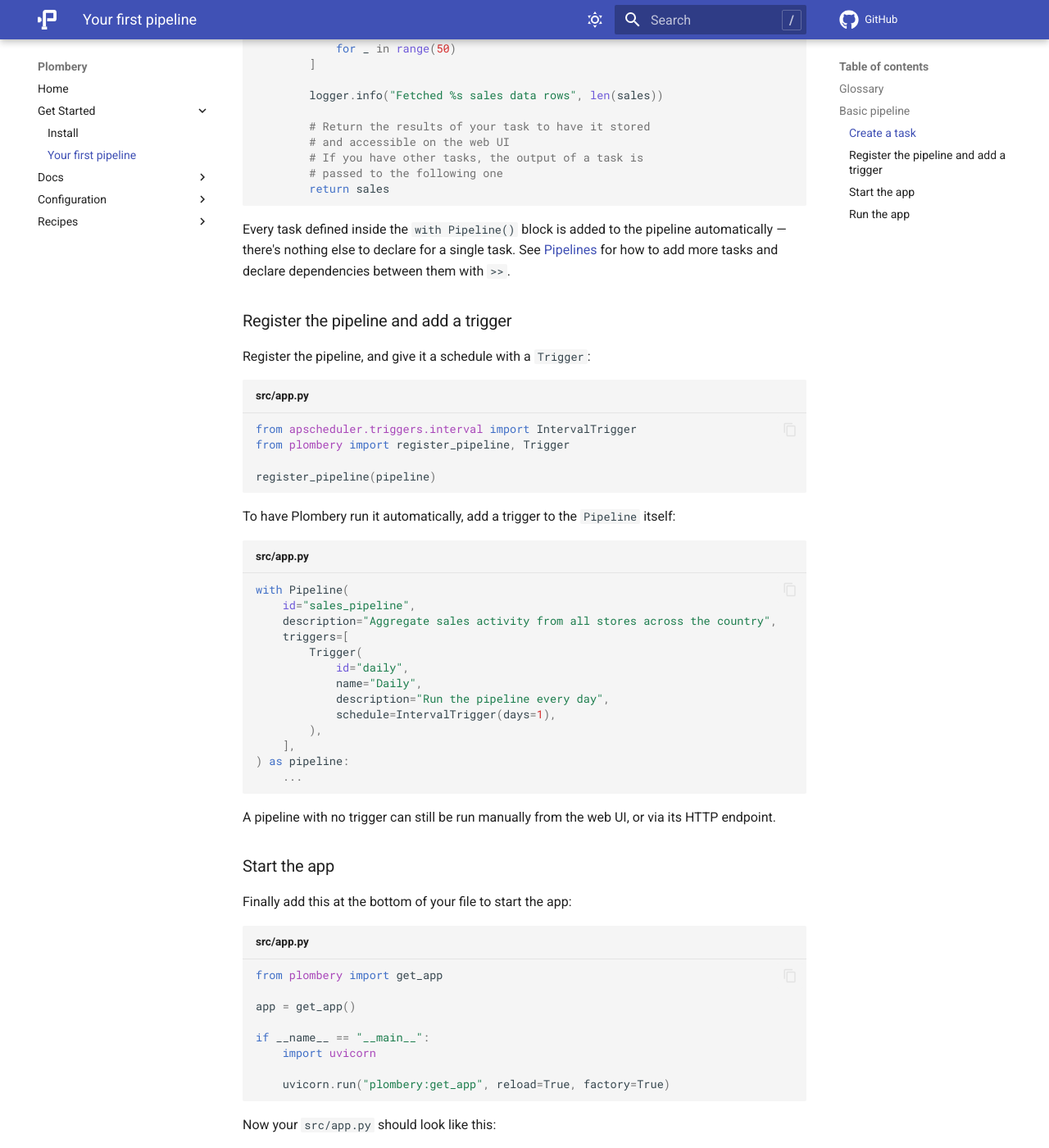
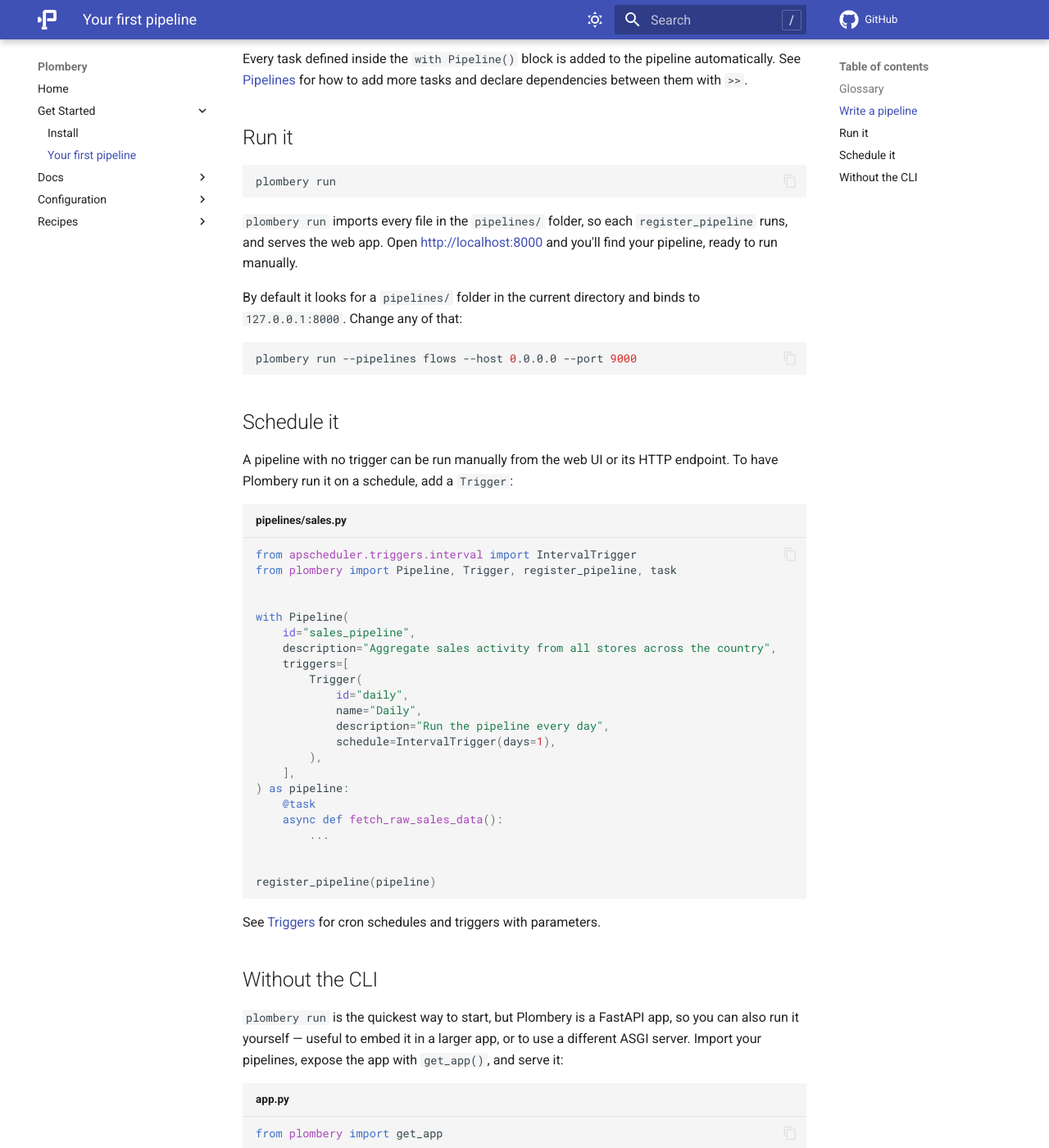
Before and after one commit to lucafaggianelli/plombery, an MkDocs documentation site: the page built from docs/create-a-pipeline.md, in a window 1280 px wide and 1400 px high, scrolled down 1459 px. Shown: the whole window at 82% size. Built offline with MkDocs 1.6.1 and Material for MkDocs 9.7.7, drawn with Linux system fonts in a browser that asks for light colours; comment, search, counter and statistics services are not loaded; some of the changed text lies outside the part shown.

Commit message:
Add a plombery CLI to run pipelines without an app.py
`plombery run` imports a `pipelines` module or package — a `pipelines/`
folder, importing every submodule so each `register_pipeline` runs — then
serves the FastAPI app with uvicorn. This removes the boilerplate `app.py`
with its uvicorn wiring that every project needed: dropping a file in a
`pipelines/` folder and running `plombery run` is enough.

The folder works as a namespace package, so no `__init__.py` is required.
`--pipelines` points at a different module, `--host`/`--port` change the bind
address. A missing module is reported with a clear message, not a raw
ModuleNotFoundError.

`get_app()` and a hand-written `app.py` still work, for embedding Plombery in
a larger app or using a different ASGI server.

Single process for now: the `serve`/`worker` split waits for the scheduler
rework, and `plombery` being a command group makes adding those additive.

`click` becomes a direct dependency (it was already present transitively via
uvicorn); the console entry point is declared in pyproject.toml.

Co-Authored-By: Claude Opus 5 <noreply@anthropic.com>
Claude-Session: https://claude.ai/code/session_01NMKpT2ithZsTva6dXxbKwn

````diff
--- a/docs/create-a-pipeline.md
+++ b/docs/create-a-pipeline.md
@@ -1,17 +1,14 @@
 # Create your first pipeline
 
-Create a new folder in your project root with
-a file named `app.py` (or any name you want) in it,
-as in Python files should be in a top-level package.
-
-This should be your folder structure:
+Plombery discovers your pipelines from a `pipelines/` folder and runs them with
+the `plombery` command. A minimal project is just that folder with one file in
+it:
 
 ``` { .sh .no-copy }
 .
-├─ .venv/ # virtual environment folder
-└─ src/
-   ├─ __init__.py # empty file needed to declare Python modules
-   └─ app.py # entrypoint to the project
+├─ .venv/          # virtual environment folder
+└─ pipelines/
+   └─ sales.py     # a pipeline
 ```
 
 ## Glossary
@@ -23,22 +20,17 @@ Before starting, let's define some naming so there will be no confusion!
 * **Trigger**: is the entrypoint to run a pipeline, a trigger can be a schedule, a webhook, a button on the web UI, etc.
 * **Pipeline Run**: (sometimes simply referred as *Run*) is the result of running a pipeline
 
-## Basic pipeline
+## Write a pipeline
 
-### Create a task
+Create `pipelines/sales.py`. A *Task* is a Python function decorated with
+`@task`; a *Pipeline* groups the tasks defined inside its `with` block; and
+`register_pipeline` makes Plombery aware of it.
 
-A *Task* is the base block in Plombery and it's just a Python function that
-performs an action, i.e. download some data from an HTTP API, runs a query on a DB, etc.
-
-!!! info
-
-    notice how the `@task` decorator is used to declare a task
-
-```py title="src/app.py"
+```py title="pipelines/sales.py"
 from datetime import datetime
 from random import randint
 
-from plombery import Pipeline, task, get_logger
+from plombery import Pipeline, register_pipeline, task, get_logger
 
 
 with Pipeline(id="sales_pipeline") as pipeline:
@@ -46,10 +38,8 @@ with Pipeline(id="sales_pipeline") as pipeline:
     async def fetch_raw_sales_data():
         """Fetch latest 50 sales of the day"""
 
-        # using Plombery logger your logs will be stored
-        # and accessible on the web UI
+        # Using Plombery's logger, your logs are stored and shown in the web UI
         logger = get_logger()
-
         logger.debug("Fetching sales data...")
 
         sales = [
@@ -64,32 +54,46 @@ with Pipeline(id="sales_pipeline") as pipeline:
 
         logger.info("Fetched %s sales data rows", len(sales))
 
-        # Return the results of your task to have it stored
-        # and accessible on the web UI
-        # If you have other tasks, the output of a task is
-        # passed to the following one
+        # Returning a value stores it and makes it available in the web UI;
+        # it's also passed to any task downstream of this one
         return sales
-```
 
-Every task defined inside the `with Pipeline()` block is added to the
-pipeline automatically — there's nothing else to declare for a single task.
-See [Pipelines](pipelines.md) for how to add more tasks and declare
-dependencies between them with `>>`.
-
-### Register the pipeline and add a trigger
-
-Register the pipeline, and give it a schedule with a `Trigger`:
-
-```py title="src/app.py"
-from apscheduler.triggers.interval import IntervalTrigger
-from plombery import register_pipeline, Trigger
 
 register_pipeline(pipeline)
 ```
 
-To have Plombery run it automatically, add a trigger to the `Pipeline` itself:
+Every task defined inside the `with Pipeline()` block is added to the pipeline
+automatically. See [Pipelines](pipelines.md) for how to add more tasks and
+declare dependencies between them with `>>`.
 
-```py title="src/app.py"
+## Run it
+
+```sh
+plombery run
+```
+
+`plombery run` imports every file in the `pipelines/` folder, so each
+`register_pipeline` runs, and serves the web app. Open
+[http://localhost:8000](http://localhost:8000){target=_blank} and you'll find
+your pipeline, ready to run manually.
+
+By default it looks for a `pipelines/` folder in the current directory and
+binds to `127.0.0.1:8000`. Change any of that:
+
+```sh
+plombery run --pipelines flows --host 0.0.0.0 --port 9000
+```
+
+## Schedule it
+
+A pipeline with no trigger can be run manually from the web UI or its HTTP
+endpoint. To have Plombery run it on a schedule, add a `Trigger`:
+
+```py title="pipelines/sales.py"
+from apscheduler.triggers.interval import IntervalTrigger
+from plombery import Pipeline, Trigger, register_pipeline, task
+
+
 with Pipeline(
     id="sales_pipeline",
     description="Aggregate sales activity from all stores across the country",
@@ -102,97 +106,37 @@ with Pipeline(
         ),
     ],
 ) as pipeline:
-    ...
+    @task
+    async def fetch_raw_sales_data():
+        ...
+
+
+register_pipeline(pipeline)
 ```
 
-A pipeline with no trigger can still be run manually from the web UI, or via
-its HTTP endpoint.
+See [Triggers](triggers.md) for cron schedules and triggers with parameters.
 
-### Start the app
+## Without the CLI
 
-Finally add this at the bottom of your file to start the app:
+`plombery run` is the quickest way to start, but Plombery is a FastAPI app, so
+you can also run it yourself — useful to embed it in a larger app, or to use a
+different ASGI server. Import your pipelines, expose the app with `get_app()`,
+and serve it:
 
-```py title="src/app.py"
+```py title="app.py"
 from plombery import get_app
+
+# import the modules that register pipelines
+import pipelines.sales  # noqa: F401
 
 app = get_app()
 
 if __name__ == "__main__":
     import uvicorn
 
-    uvicorn.run("plombery:get_app", reload=True, factory=True)
+    uvicorn.run(app)
 ```
 
-Now your `src/app.py` should look like this:
-
-??? Example "Click to see the full content of src/app.py"
-
-    ```py title="src/app.py"
-    from datetime import datetime
-    from random import randint
-
-    from apscheduler.triggers.interval import IntervalTrigger
-    from plombery import Pipeline, Trigger, get_app, get_logger, register_pipeline, task
-
-
-    with Pipeline(
-        id="sales_pipeline",
-        description="Aggregate sales activity from all stores across the country",
-        triggers=[
-            Trigger(
-                id="daily",
-                name="Daily",
-                description="Run the pipeline every day",
-                schedule=IntervalTrigger(days=1),
-            ),
-        ],
-    ) as pipeline:
-        @task
-        async def fetch_raw_sales_data():
-            """Fetch latest 50 sales of the day"""
-
-            # using Plombery logger your logs will be stored
-            # and accessible on the web UI
-            logger = get_logger()
-
-            logger.debug("Fetching sales data...")
-
-            sales = [
-                {
-                    "price": randint(1, 1000),
-                    "store_id": randint(1, 10),
-                    "date": datetime.today(),
-                    "sku": randint(1, 50),
-                }
-                for _ in range(50)
-            ]
-
-            logger.info("Fetched %s sales data rows", len(sales))
-
-            # Return the results of your task to have it stored
-            # and accessible on the web UI
-            return sales
-
-    register_pipeline(pipeline)
-
-    app = get_app()
-
-    if __name__ == "__main__":
-        import uvicorn
-
-        uvicorn.run("plombery:get_app", reload=True, factory=True)
-    ```
-
-### Run the app
-
-Plombery is based on FastAPI so you can run it as a normal FastAPI app
-via `uvicorn` (as in this example) or another ASGI web server.
-
-So install `uvicorn` and run the app:
-
 ```sh
-pip install uvicorn
-python src/app.py
+python app.py
 ```
-
-Now open the page [http://localhost:8000](http://localhost:8000){target=_blank} in your browser and enjoy!
--- a/pyproject.toml
+++ b/pyproject.toml
@@ -20,6 +20,7 @@ dependencies = [
   "alembic>=1.16.5",
   "apprise>=1.8.0",
   "authlib==1.6.5",
+  "click>=8.1.0",
   "fastapi>=0.115.8",
   "httpx>=0.25.0",
   "itsdangerous>=2.1.2",
@@ -36,6 +37,9 @@ dependencies = [
   "uuid6>=2025.0.1",
 ]
 dynamic = ["version"]
+
+[project.scripts]
+plombery = "plombery.cli:main"
 
 [dependency-groups]
 dev = [
````
Also changed, not shown: CHANGELOG.md (+3 -0 lines), CLAUDE.md (+4 -0 lines), ROADMAP.md (+3 -0 lines), docs/get-started.md (+2 -1 lines), 3 other files.
